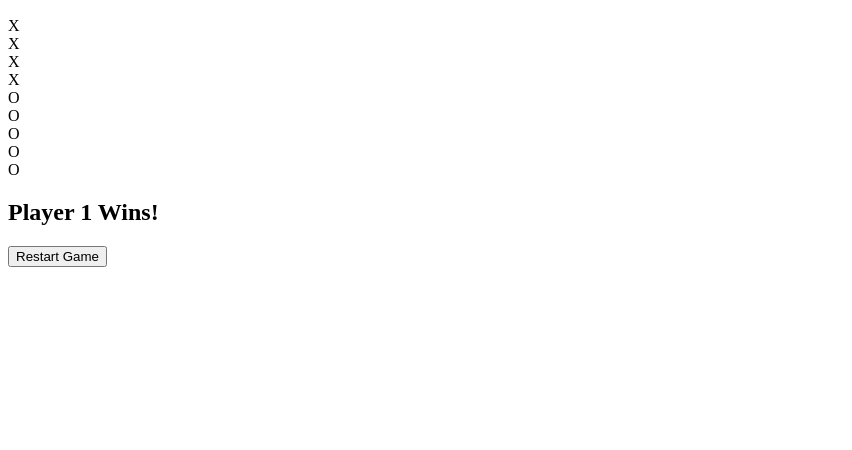
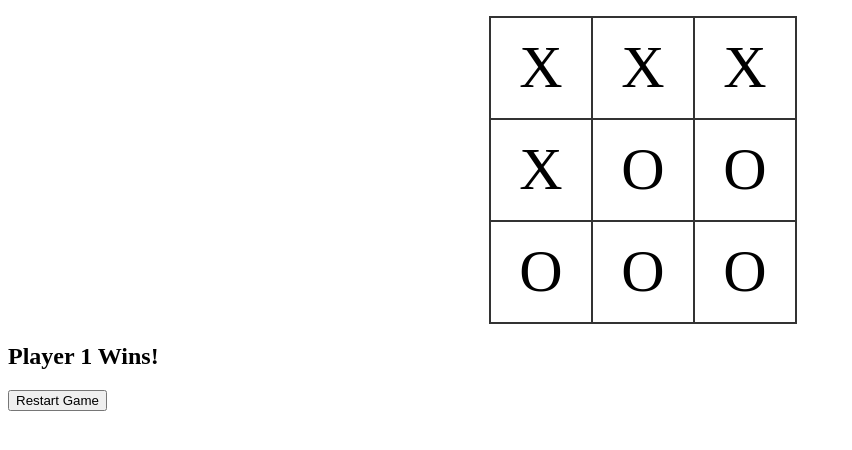
Before and after one commit to AnneElizabeth/week11, a website: page index.html in a window 1280 px wide. Shown: the part 50-500 px from the top of the page, without its empty margins (0-852 px from the left). Drawn offline with Linux system fonts and the light colour scheme.

Commit message:
Commit new styles, fix src paths

```diff
--- a/index.html
+++ b/index.html
@@ -3,26 +3,26 @@
   <head>
     <meta charset="utf-8">
     <meta name="viewport" content="width=device-width">
-    <title>replit</title>
-    <link href="style.css" rel="stylesheet" type="text/css" />
+    <title>Week 11 Coding Assignment - TicTacToe</title>
+    <link href="styles.css" rel="stylesheet" type="text/css" />
   </head>
   <body>
    <section>
-        <h1 class="game--title">Tic Tac Toe</h1>
-        <div class="game--container" onclick="displayValue(event)">
-            <div data-index="0" class="cell">X</div>
-            <div data-index="1" class="cell">X</div>
-            <div data-index="2" class="cell">X</div>
-            <div data-index="3" class="cell">X</div>
-            <div data-index="4" class="cell">O</div>
-            <div data-index="5" class="cell">O</div>
-            <div data-index="6" class="cell">O</div>
-            <div data-index="7" class="cell">O</div>
-            <div data-index="8" class="cell">O</div>
+        <h1 class="ttt-title">Tic Tac Toe</h1>
+        <div class="ttt-container" onclick="displayValue(event)">
+            <div data-index="0" class="xo-cell">X</div>
+            <div data-index="1" class="xo-cell">X</div>
+            <div data-index="2" class="xo-cell">X</div>
+            <div data-index="3" class="xo-cell">X</div>
+            <div data-index="4" class="xo-cell">O</div>
+            <div data-index="5" class="xo-cell">O</div>
+            <div data-index="6" class="xo-cell">O</div>
+            <div data-index="7" class="xo-cell">O</div>
+            <div data-index="8" class="xo-cell">O</div>
         </div>
-        <h2 class="game--status">Player 1 Wins!</h2>
-        <button class="game--restart">Restart Game</button>
+        <h2 class="ttt-winner">Player 1 Wins!</h2>
+        <button class="ttt-reload">Restart Game</button>
     </section>
 </body>
-  <script defer src="script.js"></script>
+  <script defer src="index.js"></script>
 </html>
--- a/styles.css
+++ b/styles.css
@@ -16,3 +16,15 @@
     cursor: pointer;
     font-size: 60px;
 }
+
+.ttt-title {
+
+}
+
+.ttt-winner {
+
+}
+
+.ttt-reload {
+
+}
```
